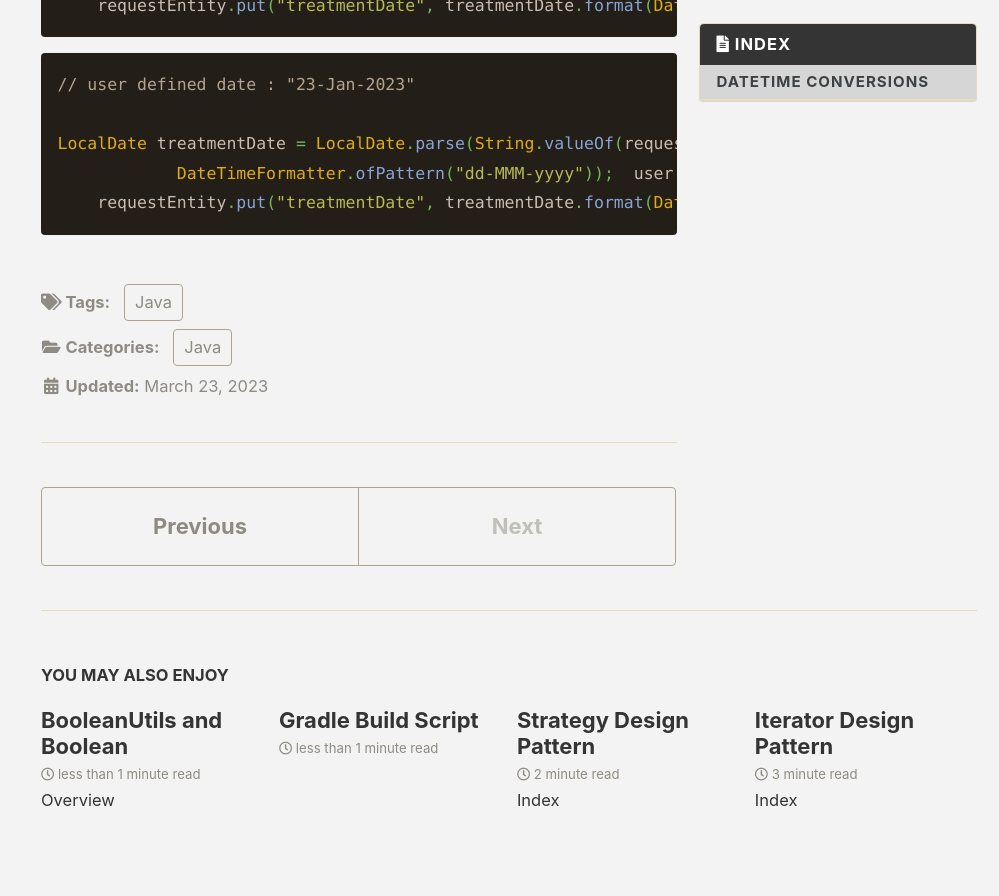
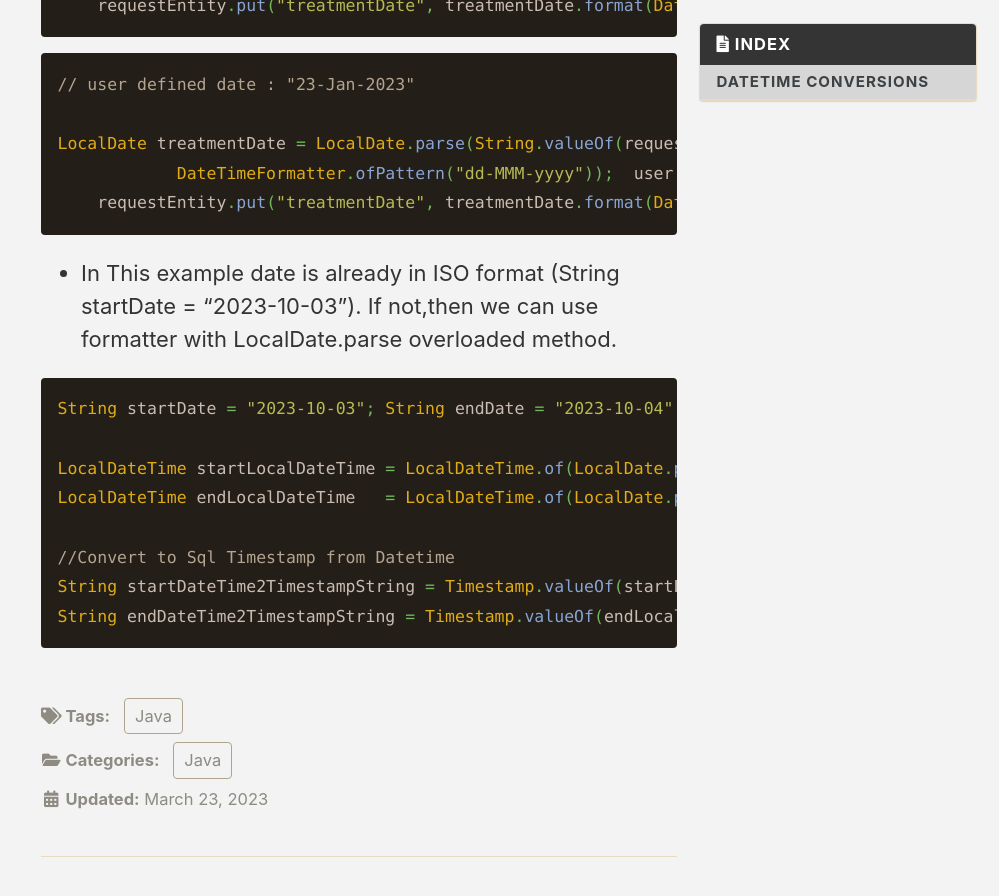
Before and after one commit to deepthivempati/deepthivempati.github.io, a Jekyll site: the page built from _posts/java/2023-03-23-date-time-conversions.md, in a window 1280 px wide and 900 px high, scrolled down 758 px. Shown: the top 896 px of the window, without its empty margins (281-1280 px from the left). Built offline with Jekyll 4.4.1, drawn with Linux system fonts in a browser that asks for light colours; cached includes are drawn as plain includes.

Commit message:
Java DateTime conversions

````diff
--- a/_posts/java/2023-03-23-date-time-conversions.md
+++ b/_posts/java/2023-03-23-date-time-conversions.md
@@ -26,3 +26,15 @@ LocalDate treatmentDate = LocalDate.parse(String.valueOf(requestEntity.get("trea
             DateTimeFormatter.ofPattern("dd-MMM-yyyy"));  user defined date : "23-Jan-2023"
     requestEntity.put("treatmentDate", treatmentDate.format(DateTimeFormatter.ISO_DATE));//2023-01-23
 ```
+* In This example date is already in ISO format (String startDate = "2023-10-03"). If not,then we can use formatter with LocalDate.parse overloaded method.
+
+``` java
+String startDate = "2023-10-03"; String endDate = "2023-10-04";
+
+LocalDateTime startLocalDateTime = LocalDateTime.of(LocalDate.parse(startDate), LocalTime.MIN);
+LocalDateTime endLocalDateTime   = LocalDateTime.of(LocalDate.parse(startDate), LocalTime.MAX);
+
+//Convert to Sql Timestamp from Datetime
+String startDateTime2TimestampString = Timestamp.valueOf(startLocalDateTime).toString();//2023-10-03 00:00:00.0 :: 2023-10-04 23:59:59.999999999
+String endDateTime2TimestampString = Timestamp.valueOf(endLocalDateTime).toString();//2023-10-03 23:59:59.999999999
+```
````
